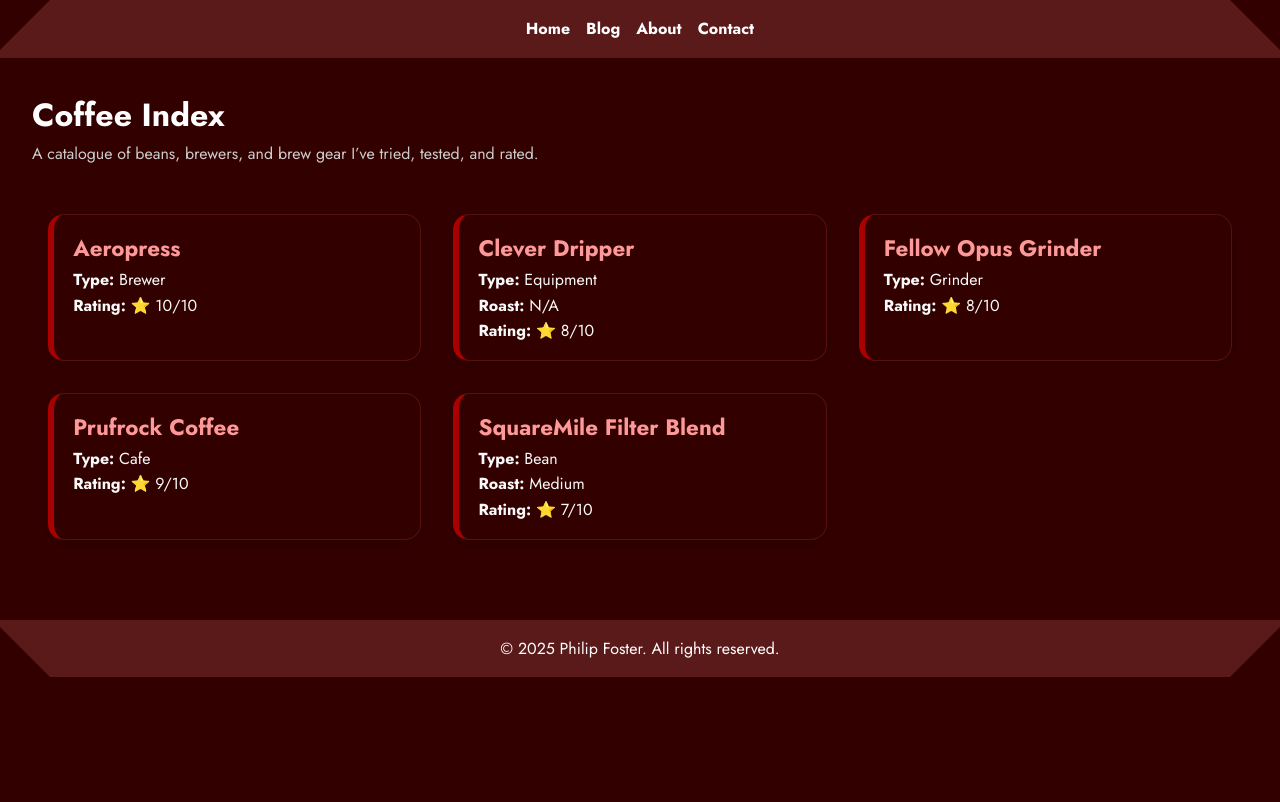
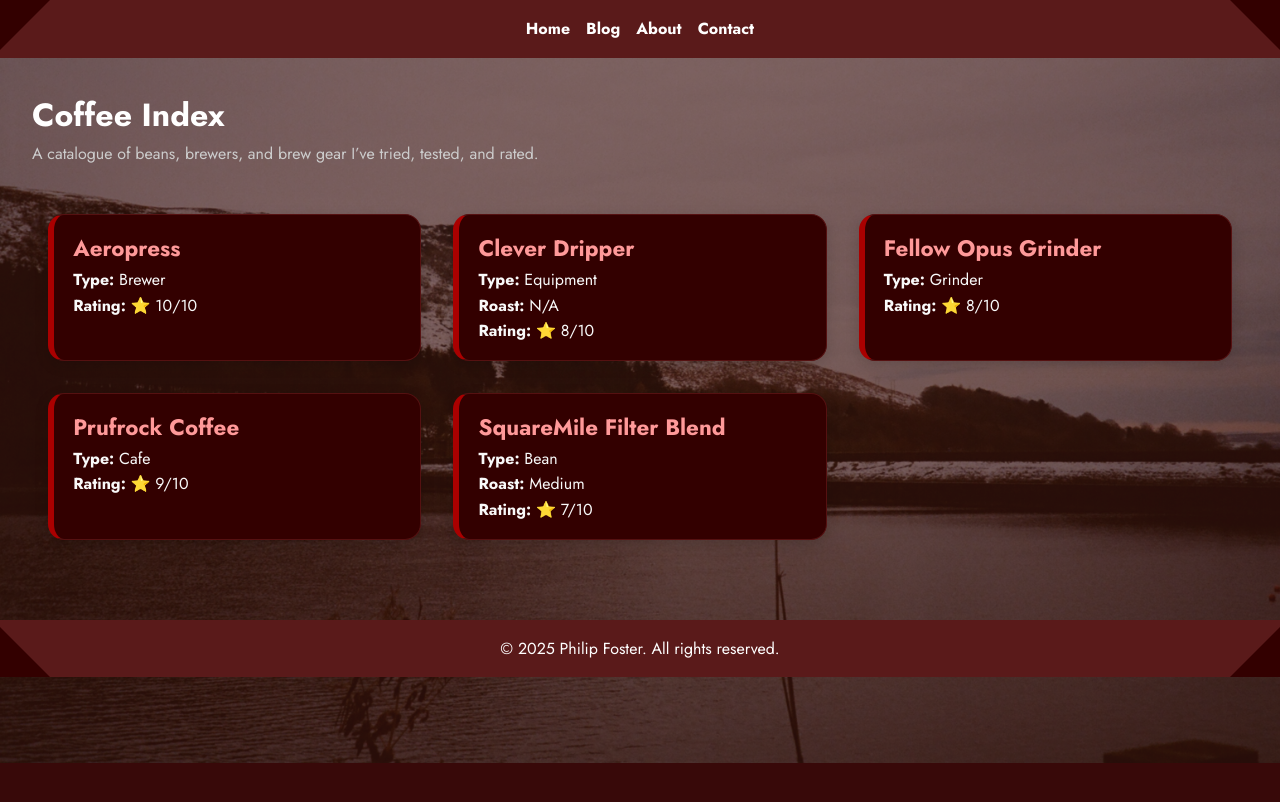
Before and after one commit to PipCraft/PipCraft.github.io, a Jekyll site: the page built from coffee.md, in a window 1280 px wide. Shown: the top 802 px of the page. Built offline with Jekyll 4.4.1, drawn with Linux system fonts in a browser that asks for light colours.

Commit message:
Update default.html

```diff
--- a/_layouts/default.html
+++ b/_layouts/default.html
@@ -6,12 +6,15 @@
   <meta name="description" content="A blog about web development, tutorials, and more.">
   <meta name="keywords" content="blog, web development, tutorials">
   <title>{{ page.title }}</title>
+
   <link rel="stylesheet" href="/assets/styles.css">
   <link rel="icon" href="{{ '/assets/images/pip.jpg' | relative_url }}" type="image/jpeg">
   <link rel="preconnect" href="https://fonts.googleapis.com">
-<link rel="preconnect" href="https://fonts.gstatic.com" crossorigin>
-<link href="https://fonts.googleapis.com/css2?family=Jost:ital,wght@0,100..900;1,100..900&display=swap" rel="stylesheet">
+  <link rel="preconnect" href="https://fonts.gstatic.com" crossorigin>
+  <link href="https://fonts.googleapis.com/css2?family=Jost:ital,wght@0,100..900;1,100..900&display=swap" rel="stylesheet">
+
   <style>
+    /* Base */
     body {
       font-family: 'Futura', 'Jost', sans-serif;
       color: #ffffff;
@@ -98,9 +101,52 @@
         padding: 1rem;
       }
     }
+
+    /* === Page-specific faded background images === */
+    /* Blog -> Barbican */
+    body.bg-barbican {
+      background-image: url('/assets/images/barbican.jpg');
+      background-size: cover;
+      background-position: center;
+      background-repeat: no-repeat;
+      background-attachment: scroll; /* mobile-friendly */
+      background-color: #330000; /* fallback */
+      position: relative;
+      color: #fff;
+    }
+    body.bg-barbican::before {
+      content: "";
+      position: fixed;
+      inset: 0;
+      background: rgba(50, 10, 10, 0.6); /* dark red overlay */
+      z-index: -1;
+      pointer-events: none;
+    }
+
+    /* Coffee -> Dam */
+    body.bg-dam {
+      background-image: url('/assets/images/dam.jpg');
+      background-size: cover;
+      background-position: center;
+      background-repeat: no-repeat;
+      background-attachment: scroll;
+      background-color: #330000;
+      position: relative;
+      color: #fff;
+    }
+    body.bg-dam::before {
+      content: "";
+      position: fixed;
+      inset: 0;
+      background: rgba(60, 15, 15, 0.6);
+      z-index: -1;
+      pointer-events: none;
+    }
   </style>
 </head>
-<body>
+
+<!-- Add bg_class in page front matter, e.g. bg-barbican or bg-dam -->
+<body class="{{ page.bg_class }}">
   <header>
     <div class="triangle-top-left"></div>
     <div class="triangle-top-right"></div>
```
